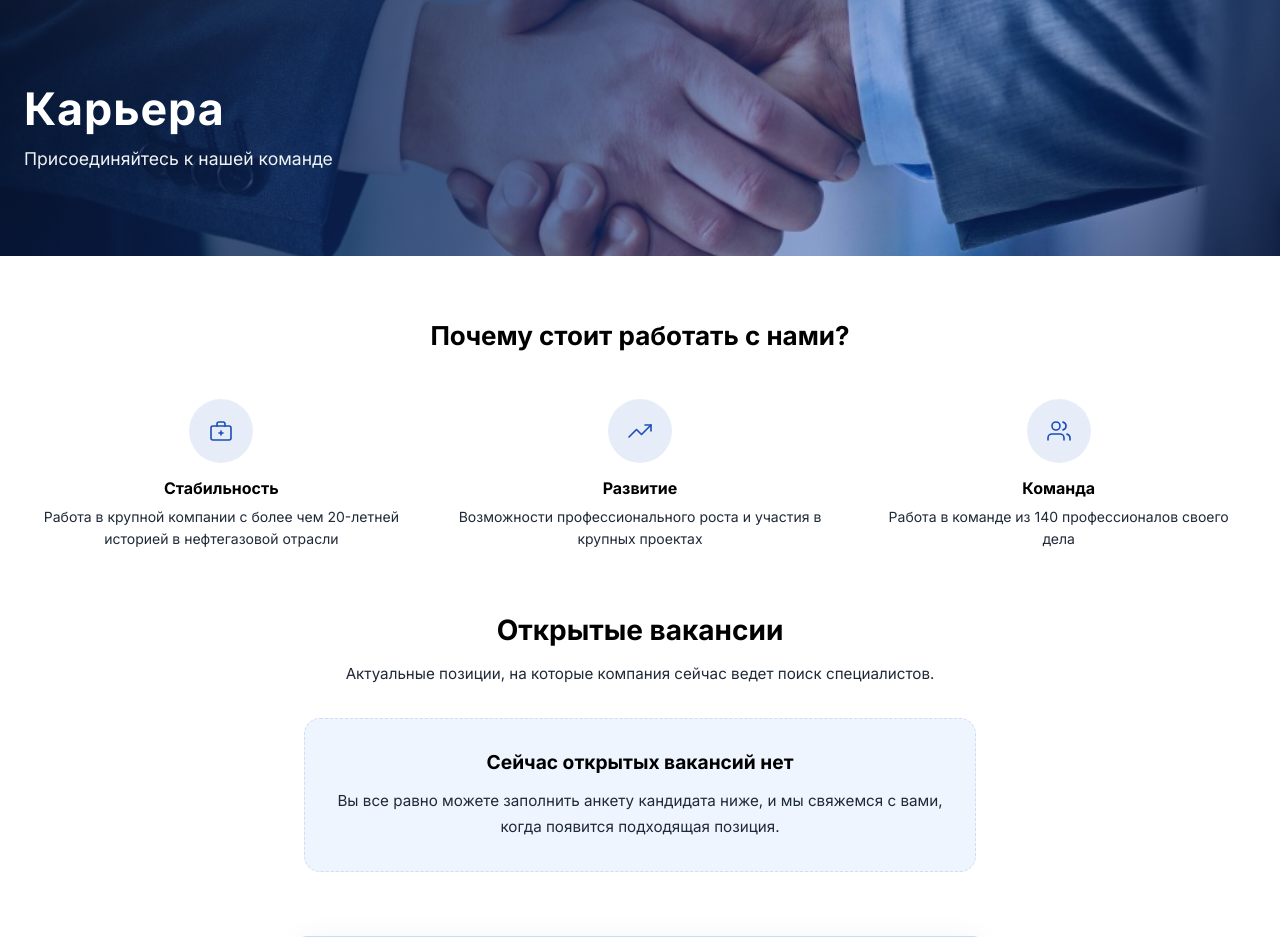
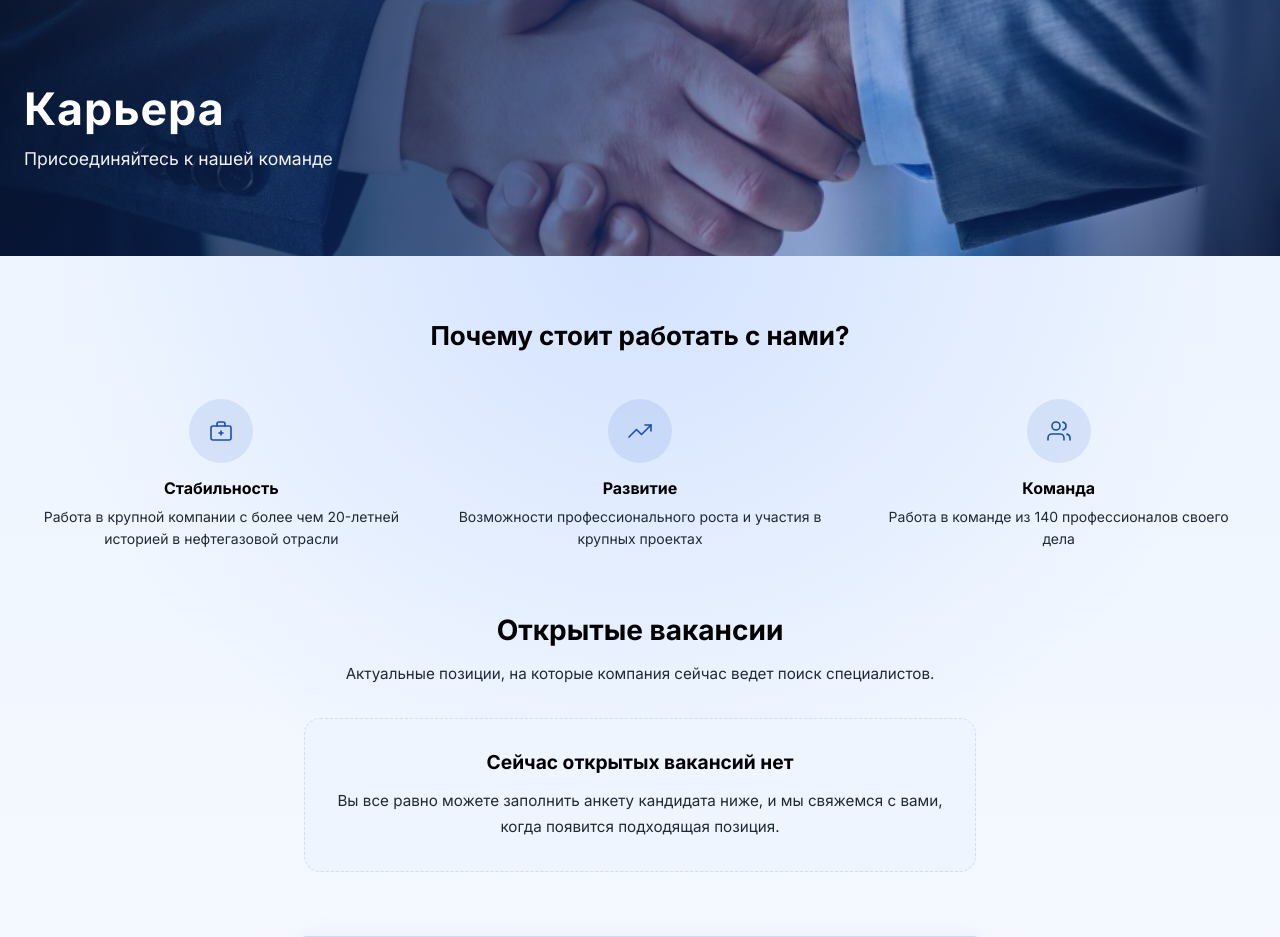
Before and after one commit to vesker034/BYKOVOGAZ, a Django app: page /career/ in a window 1280 px wide. Shown: the part 90-1027 px from the top of the page. Run offline with Django 5.2, Linux system fonts and the light colour scheme; data that the repository does not hold is empty.

Commit message:
Объединить секции карьеры единым фоном

```diff
--- a/static/css/figma-pages.css
+++ b/static/css/figma-pages.css
@@ -923,8 +923,15 @@
 
 /* --- Карьера --- */
 
+.career-page .career-page__main {
+    padding: 4rem 0;
+    background:
+        radial-gradient(circle at top center, rgba(21, 93, 252, 0.12), transparent 32%),
+        linear-gradient(180deg, var(--bg-surface) 0%, var(--bg-page) 100%);
+}
+
 .career-page .why-section {
-    padding: 4rem 0;
+    padding: 0 0 4rem;
     text-align: center;
 }
 
@@ -1123,7 +1130,7 @@
 }
 
 .career-page .form-section {
-    padding: 0 0 4rem;
+    padding: 0;
 }
 
 .career-page .candidate-form-card {
@@ -1289,8 +1296,12 @@
 }
 
 @media (max-width: 767.98px) {
+    .career-page .career-page__main {
+        padding: 3rem 0;
+    }
+
     .career-page .why-section {
-        padding: 3rem 0;
+        padding: 0 0 3rem;
     }
 
     .career-page .vacancies-section {
@@ -1616,9 +1627,7 @@
 :root[data-theme="dark"] .news-page-main,
 :root[data-theme="dark"] .news-gallery-main,
 :root[data-theme="dark"] .news-gallery-categories,
-:root[data-theme="dark"] .career-page .why-section,
-:root[data-theme="dark"] .career-page .vacancies-section,
-:root[data-theme="dark"] .career-page .form-section {
+:root[data-theme="dark"] .career-page .career-page__main {
     background: var(--bg-surface-gradient);
 }
 
--- a/templates/pages/career.html
+++ b/templates/pages/career.html
@@ -11,6 +11,7 @@
 <div class="career-page">
     {% include "components/page_hero.html" with title="Карьера" lead="Присоединяйтесь к нашей команде" hero_class="page-hero--career" %}
 
+    <div class="career-page__main">
         <section class="why-section">
             <div class="site-container">
                 <h2 class="why-section__title">Почему стоит работать с нами?</h2>
@@ -198,6 +199,7 @@
                 </form>
             </div>
         </section>
+    </div>
 
     <section class="questions-section">
         <div class="site-container">
```
Lines whose indentation alone changed are shown as unchanged.
